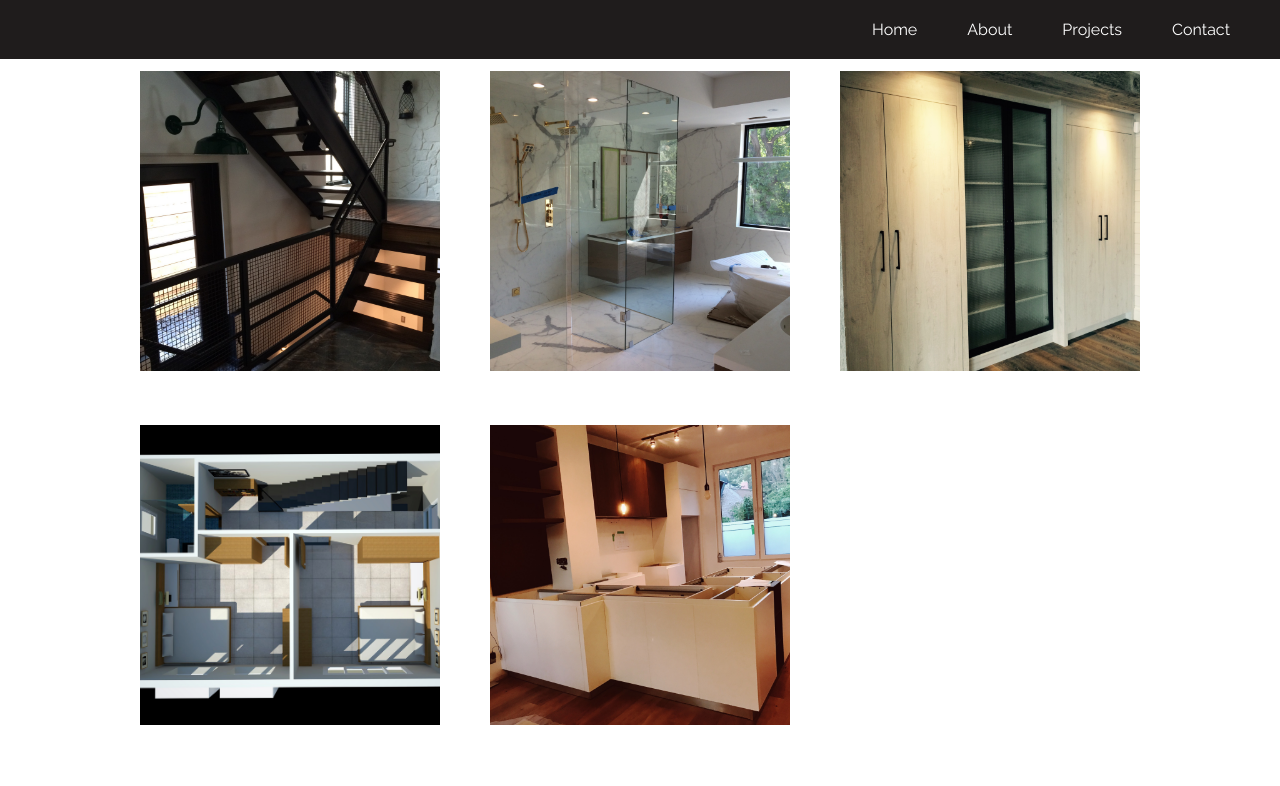
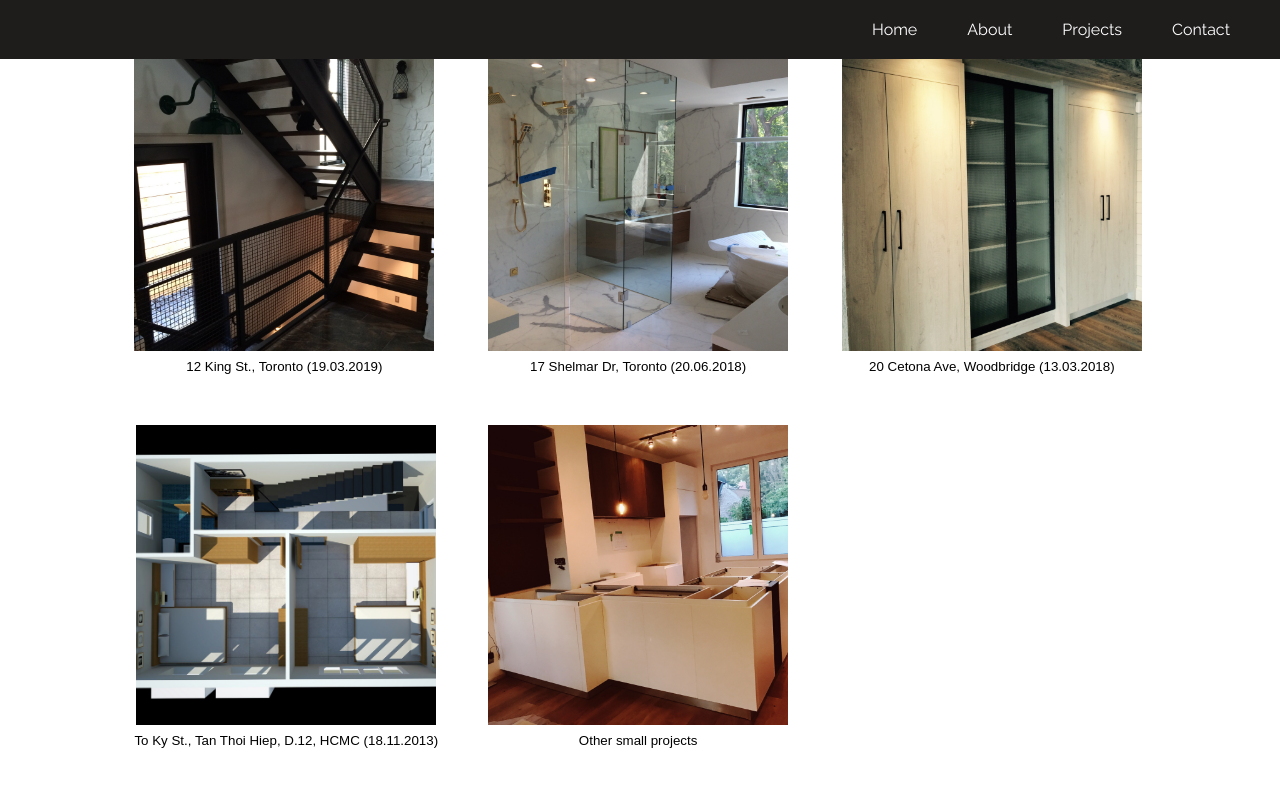
Before and after one commit to TDAK1509/portfolio-phu, a Vue app: page /projects in a window 1280 px wide. Shown: the top 786 px of the page. Built offline with nearby package versions, Linux system fonts and the light colour scheme.

Commit message:
refactor: add project caption

```diff
--- a/src/views/Projects.vue
+++ b/src/views/Projects.vue
@@ -9,11 +9,16 @@
         class="projects__project-button"
         @click="viewProjectDetail(project.list)"
       >
-        <img
-          class="projects__project-main-image"
-          :src="project.mainImage"
-          alt="Project main image"
-        />
+        <figure>
+          <img
+            class="projects__project-main-image"
+            :src="project.mainImage"
+            alt="Project main image"
+          />
+          <figcaption class="projects__project-caption">
+            {{ project.caption }}
+          </figcaption>
+        </figure>
       </button>
     </div>
   </main>
@@ -61,24 +66,29 @@ export default {
       projects: [
         {
           mainImage: p1_i1,
-          list: [p1_i1, p1_i2, p1_i3, p1_i4, p1_i5, p1_i6]
+          list: [p1_i1, p1_i2, p1_i3, p1_i4, p1_i5, p1_i6],
+          caption: "12 King St., Toronto (19.03.2019)"
         },
 
         {
           mainImage: p2_i1,
-          list: [p2_i1, p2_i2, p2_i3, p2_i4]
+          list: [p2_i1, p2_i2, p2_i3, p2_i4],
+          caption: "17 Shelmar Dr, Toronto (20.06.2018)"
         },
         {
           mainImage: p3_i1,
-          list: [p3_i1, p3_i2, p3_i3, p3_i4]
+          list: [p3_i1, p3_i2, p3_i3, p3_i4],
+          caption: "20 Cetona Ave, Woodbridge (13.03.2018)"
         },
         {
           mainImage: p4_i1,
-          list: [p4_i1, p4_i2, p4_i3, p4_i4, p4_i5, p4_i6, p4_i7, p4_i8]
+          list: [p4_i1, p4_i2, p4_i3, p4_i4, p4_i5, p4_i6, p4_i7, p4_i8],
+          caption: "To Ky St., Tan Thoi Hiep, D.12, HCMC (18.11.2013)"
         },
         {
           mainImage: p5_i1,
-          list: [p5_i1, p5_i2, p5_i3, p5_i4, p5_i5, p5_i6]
+          list: [p5_i1, p5_i2, p5_i3, p5_i4, p5_i5, p5_i6],
+          caption: "Other small projects"
         }
       ]
     };
@@ -117,6 +127,10 @@ export default {
   object-fit: cover;
 }
 
+.projects__project-caption {
+  margin-top: 5px;
+}
+
 @media only screen and (max-width: 500px) {
   .projects {
     display: block;
```
